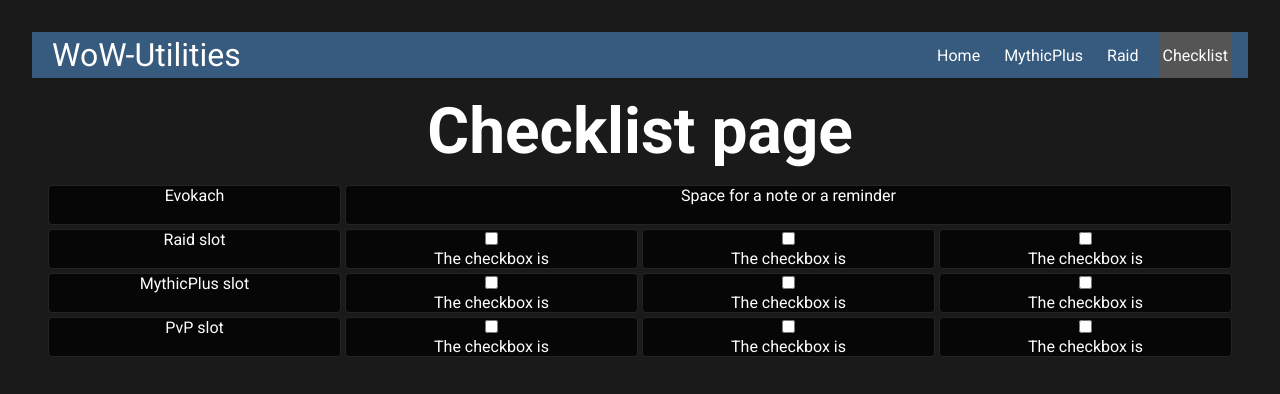
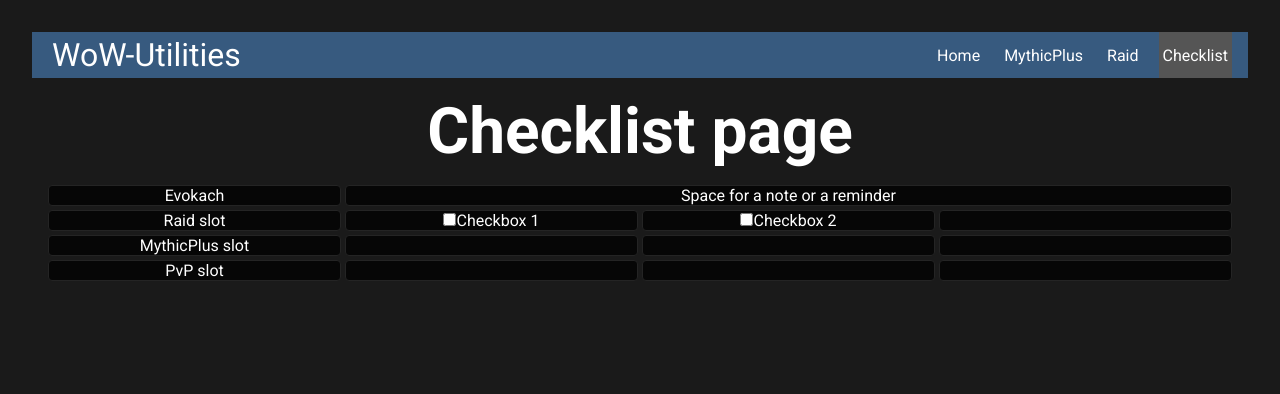
Before and after one commit to Nikolascerbakov/WoW-Utilities, a React (Vite) app: page /Checklist in a window 1280 px wide. Shown: the top 394 px of the page. Built offline with nearby package versions, Linux system fonts and the light colour scheme.

Commit message:
reusable checkbox component + local storage affecting everything

```diff
--- a/src/ChecklistApp.jsx
+++ b/src/ChecklistApp.jsx
@@ -1,9 +1,22 @@
 import CheckboxComponent from './UI-components/CheckboxComponent.jsx'
-
+import { useLocalStorage } from './useLocalStorage.jsx';
 
 
 
 function ChecklistApp(){
+
+    const [checkedOne, setCheckedOne] = useLocalStorage("checked", false);
+
+    const handleChangeOne = () => {
+        setCheckedOne(!checkedOne);
+    };
+
+    const [checkedTwo, setCheckedTwo] = useLocalStorage("checked", false);
+
+    const handleChangeTwo = () => {
+        setCheckedTwo(!checkedTwo);
+    };
+
 
 
     return(
@@ -15,35 +28,49 @@ function ChecklistApp(){
                             <div className="grid-mythic-slot">MythicPlus slot</div>
                             <div className="grid-pvp-slot">PvP slot</div>
                             <div className="grid-check1">
-                                <CheckboxComponent />
+                                <Checkbox label="Checkbox 1" value={checkedOne} onChange={handleChangeOne}
+                                />
                             </div>
                             <div className="grid-check2">
-                                <CheckboxComponent/>
+                                <Checkbox label="Checkbox 2" value={checkedTwo} onChange={handleChangeTwo}
+                                />
                             </div>
                             <div className="grid-check3">
-                                <CheckboxComponent/>
+
                             </div>
                             <div className="grid-check4">
-                                <CheckboxComponent/>
+
                             </div>
                             <div className="grid-check5">
-                                <CheckboxComponent/>
+
                             </div>
                             <div className="grid-check6">
-                                <CheckboxComponent/>
+
                             </div>
                             <div className="grid-check7">
-                                <CheckboxComponent/>
+
                             </div>
                             <div className="grid-check8">
-                                <CheckboxComponent/>
+
                             </div>
                             <div className="grid-check9">
-                                <CheckboxComponent/>
+
                             </div>
                         </div>
         </>
     )
 }
 
+const Checkbox = ({ label,value, onChange }) => {
+    return (
+        <label>
+            <input type="checkbox"
+                checked={value}
+                onChange={onChange}>
+            </input>
+            {label}
+        </label>
+    );
+};
+
 export default ChecklistApp;
--- a/src/UI-components/CheckboxComponent.jsx
+++ b/src/UI-components/CheckboxComponent.jsx
@@ -1,10 +1,10 @@
 import './CheckboxComponent.css'
 // import { useState } from 'react'; //
-import { useLocalStorage } from '../useLocalStorage.jsx';
 
-function CheckboxComponent(){
 
-    const [checked, setChecked] = useLocalStorage("checked", false);
+function CheckboxComponent(checked, checkHandler){
+
+
 
     return (
         <>
@@ -12,10 +12,10 @@ function CheckboxComponent(){
             <input
             type="checkbox"
             checked={checked}
-            onChange={(e) => setChecked(e.target.checked)}
+            onChange={checkHandler}
             />
         </label>
-        <p>The checkbox is {checked}</p>
+        <p>The checkbox is</p>
         </>
     )
 
```
